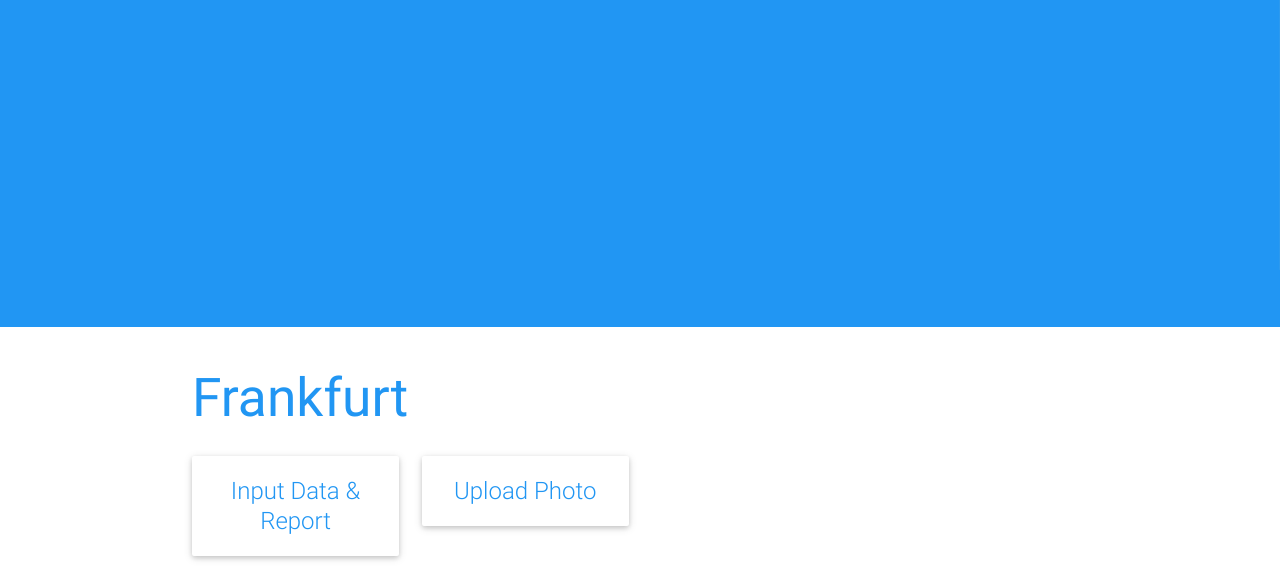
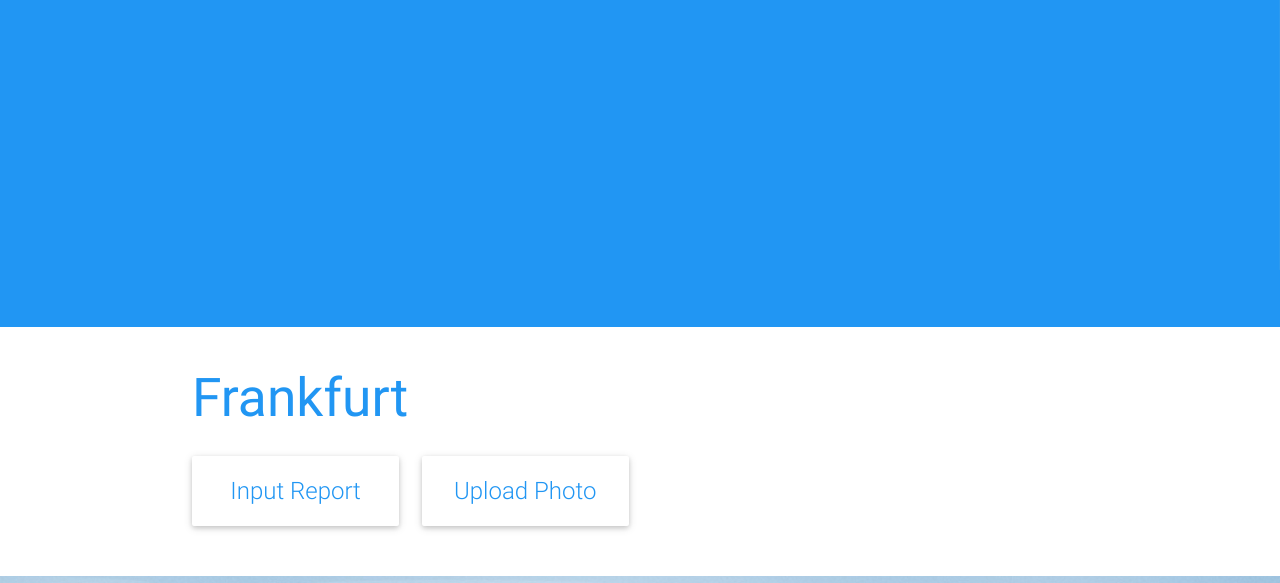
Before and after one commit to weihuali0509/germanblendingtrips, a plain HTML site: page index.html in a window 1280 px wide. Shown: the part 369-952 px from the top of the page. Drawn offline with Linux system fonts and the light colour scheme.

Commit message:
Update Google Form URL

```diff
--- a/index.html
+++ b/index.html
@@ -64,7 +64,7 @@
           <div class="col s12 m3">
             <div class="card card-avatar">
               <div class="card-content">
-                <span class="card-title activator grey-text text-darken-4"><a href="https://docs.google.com/forms/d/1ayS5lkoYaTubX_So9pBBNkQiFk4sCcXPM3IdZfyLiXg">Input Data & Report</a><br/>
+                <span class="card-title activator grey-text text-darken-4"><a href="https://docs.google.com/forms/d/1x6jGpWwJwPtK3LsP3jthqF9H4Gz-vFYEhlqz8Cebrj8">Input Report</a><br/>
               </div>
             </div>
           </div>
```
